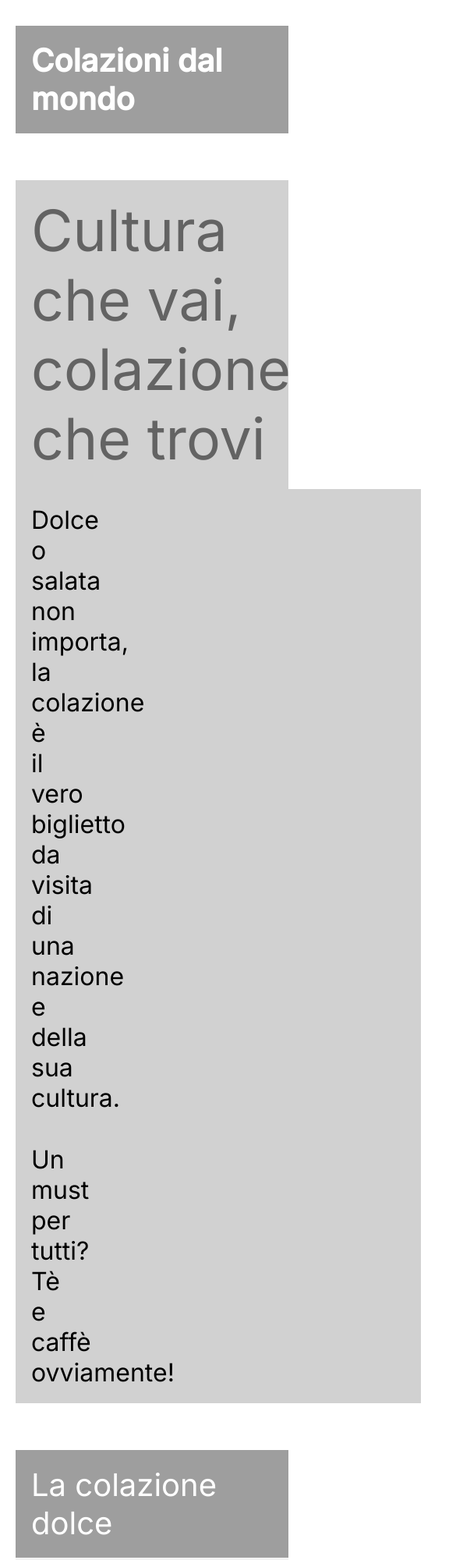
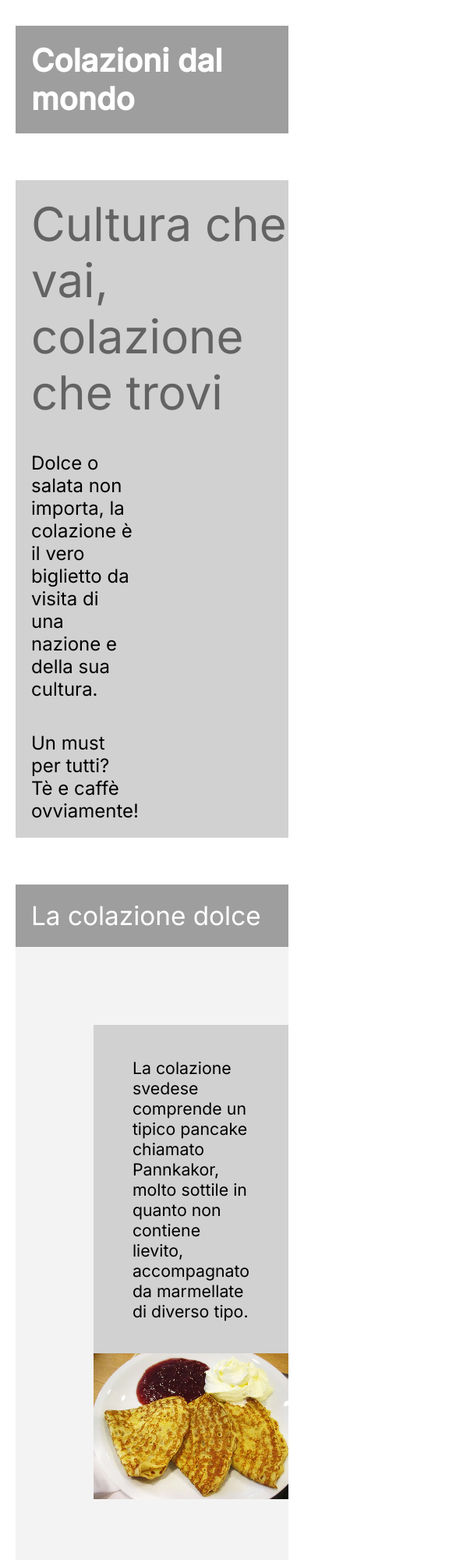
Before and after one commit to Gaia-La-Porta/Colazioni-dal-mondo, a plain HTML site: page index.html in a window 390 px wide. Shown: the top 2000 px of the page at 78% size, 585 px wide, since content can reach past the window. Drawn offline with Linux system fonts and the light colour scheme.

Commit message:
add HTML, CSS

```diff
--- a/css/style.css
+++ b/css/style.css
@@ -3,14 +3,17 @@ body {
     background-color: #fff;
     font-family: 'Inter', sans-serif;
 }
-
+img {
+    max-width: 100%;
+    display: block;
+}
 main h3 {
     background-color: #9e9e9e;
     margin-top: 60px;
     margin-bottom: 0px;
     color: #fff;
     padding: 20px 0px 20px 20px;
-    font-size: 30pt;
+    font-size: 25pt;
     font-weight: normal;
 }
 
@@ -27,19 +30,19 @@ header h2 {
 header h1, p.intro {
     margin: 0%;
     background-color: #d1d1d1;
-    justify-content: left;
+    text-align: left;
+    padding-right: 0%;
 }
 
 p.intro {
-    font-size: 24pt;
-    padding-right: 500px;
-    text-align: start;
+    font-size: 18pt;
+    padding-right: 200px;
     font-weight: normal;
 }
 
 .dolce-sx, .salata-sx, .dolcesalata-sx {
     padding: 20px 60px 20px 60px;
-    font-size: 18pt;
+    font-size: 16pt;
     font-display: flex;
     justify-content: left;
 
@@ -47,7 +50,7 @@ p.intro {
 
 .dolce-dx, .salata-dx, .dolcesalata-dx {
     padding: 20px 60px 20px 60px;
-    font-size: 18pt;
+    font-size: 16pt;
     font-display: flex;
     justify-content: left;
 
@@ -62,8 +65,6 @@ header p {
 
 .container1 {
     display: flex;
-    flex-direction: row;
-    flex-wrap: nowrap;
     align-items: center;
     background-color: #d1d1d1;
     margin: 100px 0px 100px 100px;
@@ -78,9 +79,6 @@ header p {
     align-items: center;
 
 }
-img {
-    max-width: 100%;
-}
 
 main div img {
     background-color: #d1d1d1;
@@ -88,14 +86,14 @@ main div img {
 
 header h1 {
     color: #636363;
-    font-size: 55pt;
+    font-size: 45pt;
     font-weight: normal;
     padding: 20px 0px 0px 20px;
 }
 
 header section h1 {
     color: #636363;
-    font-size: 55pt;
+    font-size: 45pt;
     font-weight: normal;
     padding: 0px 0px 20px 20px;
 }
@@ -118,3 +116,13 @@ footer section {
     padding: 0px 10px 0px 0px;
     font-size: 18pt;
 }
+
+@media (max-width: 600px) {
+    .container1 {
+        flex-direction: column;
+    }
+
+    .container2 {
+        flex-direction: column;
+    }
+}
```
